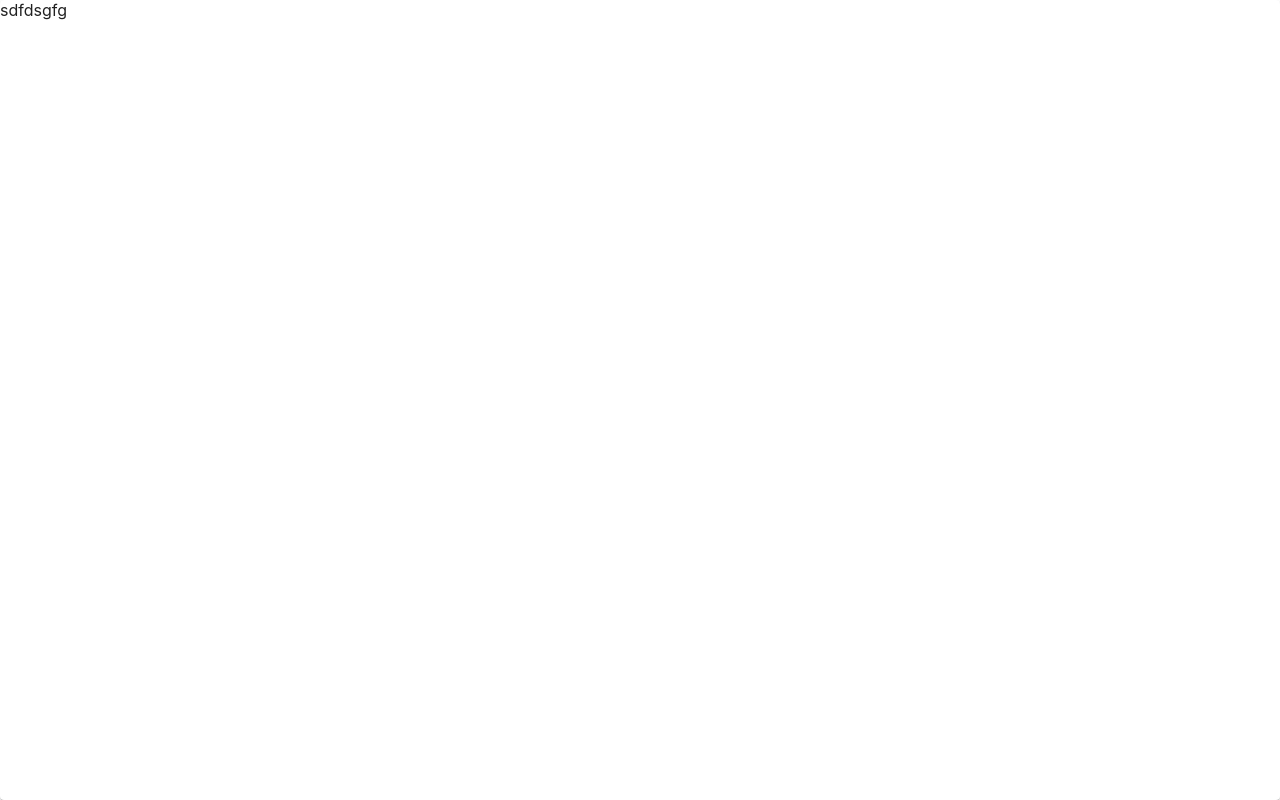
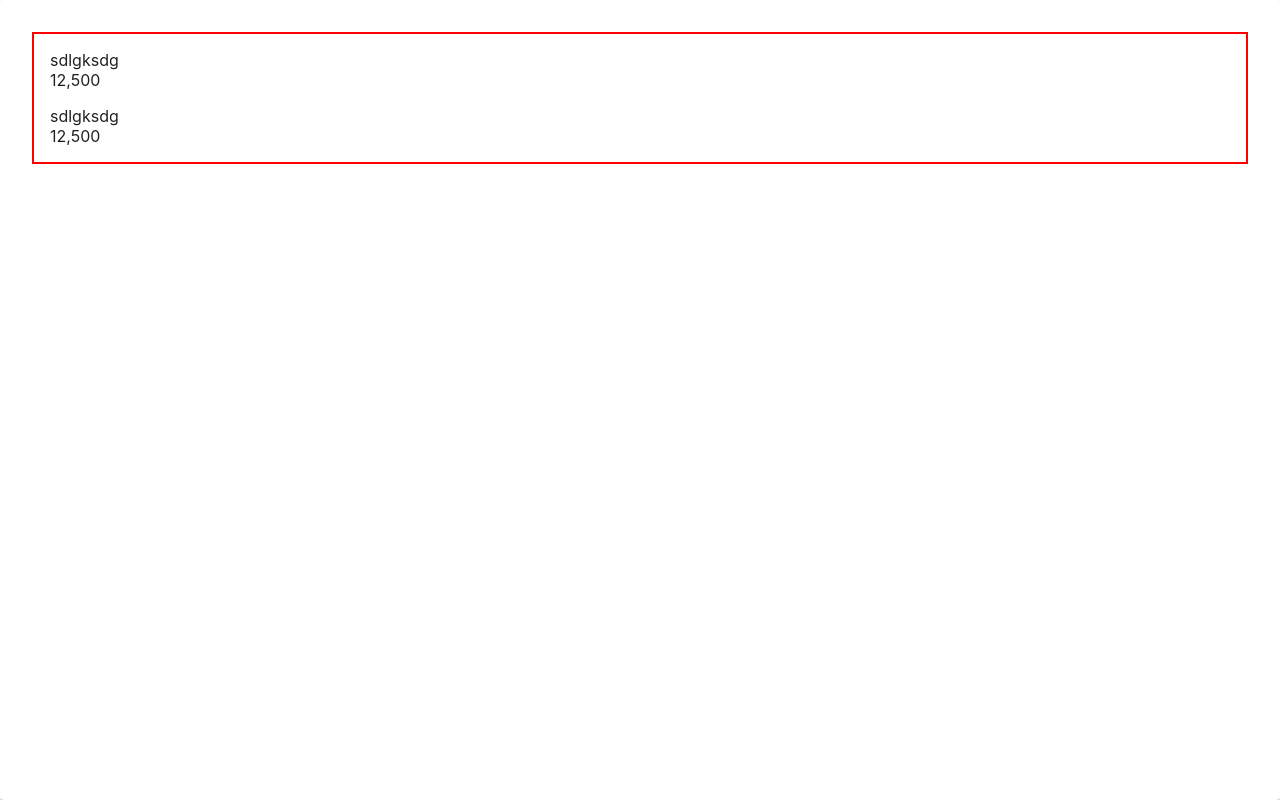
Before and after one commit to siahvosh/digital-wallet, a React (Create React App) app: page /internet in a window 1280 px wide. Built offline with nearby package versions, Linux system fonts and the light colour scheme; sample sign-in values are in the browser's storage.

Commit message:
set package items

```diff
--- a/src/Pages/Purchase/InternetPackage.tsx
+++ b/src/Pages/Purchase/InternetPackage.tsx
@@ -193,8 +193,27 @@ const PackageModal = () => {
                 aria-labelledby="customized-dialog-title"
                 open={true}
             >
-                <Card style={{height: '100%',}}>
-                    sdfdsgfg
+                <Card style={{height: '100%', padding: '2rem'}}>
+                    <div style={{border: '2px solid red', height: '8rem'}}>
+                        <Grid2 container spacing={2} size={12} style={{padding: '1rem', width: '100%'}}>
+                            <Grid2 size={12}>
+                                <Grid2 size={6}>
+                                    <span>sdlgksdg</span>
+                                </Grid2>
+                                <Grid2 size={6}>
+                                    <span>12,500</span>
+                                </Grid2>
+                            </Grid2>
+                            <Grid2 size={12}>
+                                <Grid2 size={6}>
+                                    <span>sdlgksdg</span>
+                                </Grid2>
+                                <Grid2 size={6}>
+                                    <span>12,500</span>
+                                </Grid2>
+                            </Grid2>
+                        </Grid2>
+                    </div>
                 </Card>
             </BootstrapDialog>
         </React.Fragment>
```
